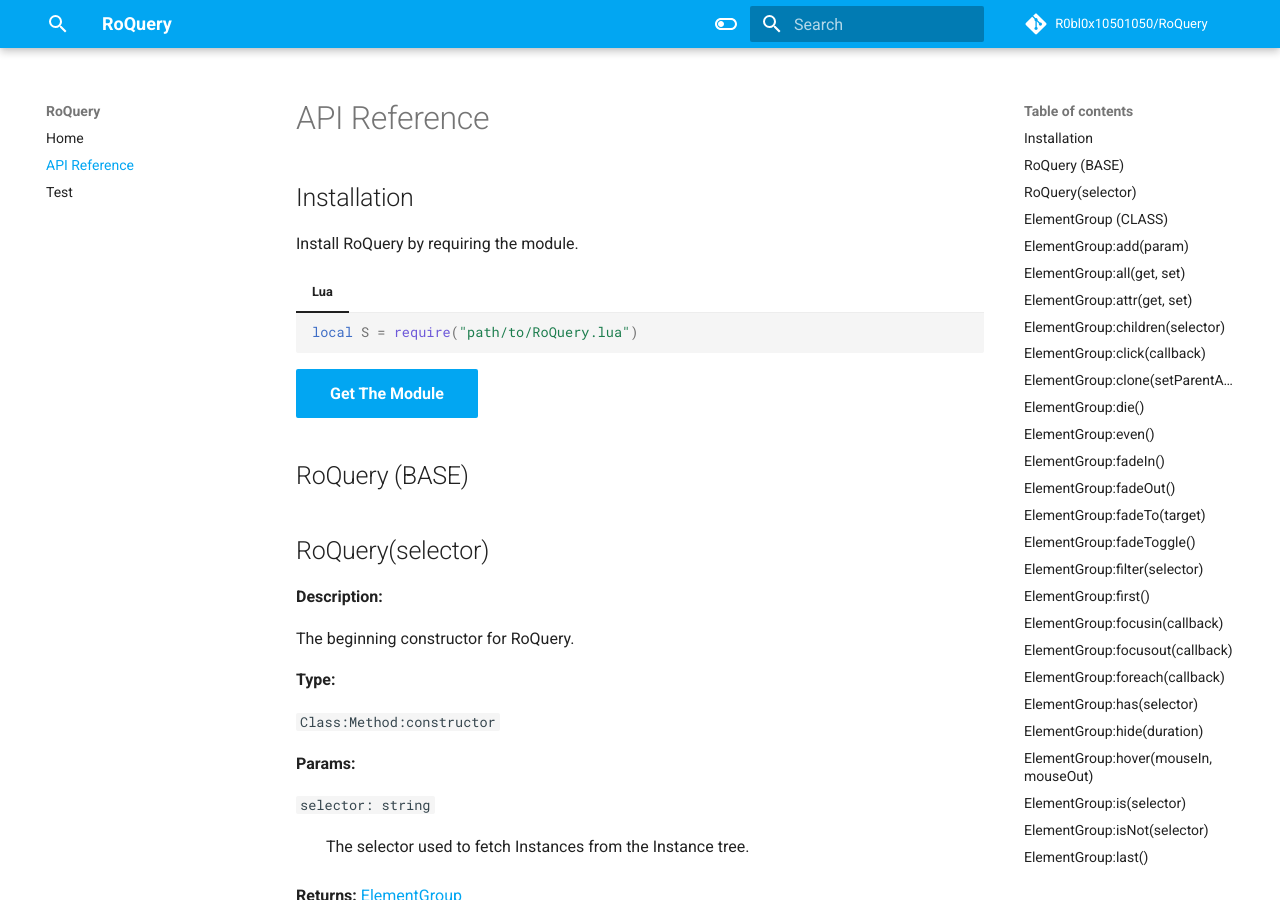
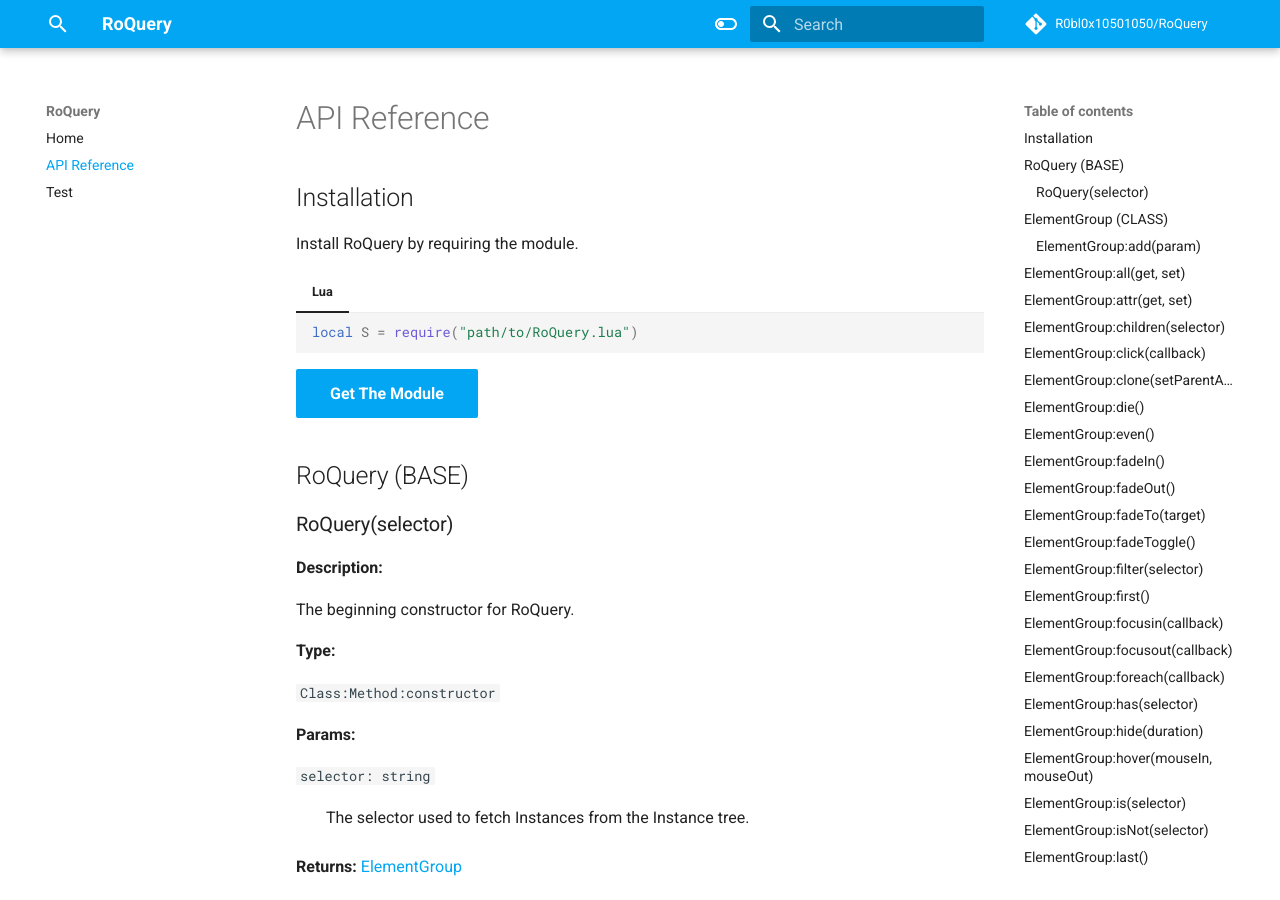
Before and after one commit to R0bl0x10501050/RoQuery, an MkDocs documentation site: the page built from docs/API.md, in a window 1280 px wide and 900 px high. Built offline with MkDocs 1.6.1 and Material for MkDocs 9.7.7, drawn with Linux system fonts in a browser that asks for light colours; comment, search, counter and statistics services are not loaded.

```diff
--- a/docs/API.md
+++ b/docs/API.md
@@ -12,7 +12,7 @@ Install RoQuery by requiring the module.
 
 ## RoQuery (BASE)
 
-## RoQuery(selector)
+### RoQuery(selector)
 **Description:**
 
 The beginning constructor for RoQuery.
@@ -31,7 +31,7 @@ The beginning constructor for RoQuery.
 
 ## ElementGroup (CLASS)
 
-## ElementGroup:add(param)
+### ElementGroup:add(param)
 **Description:**
 
 Adds an instance in the Element.
```
